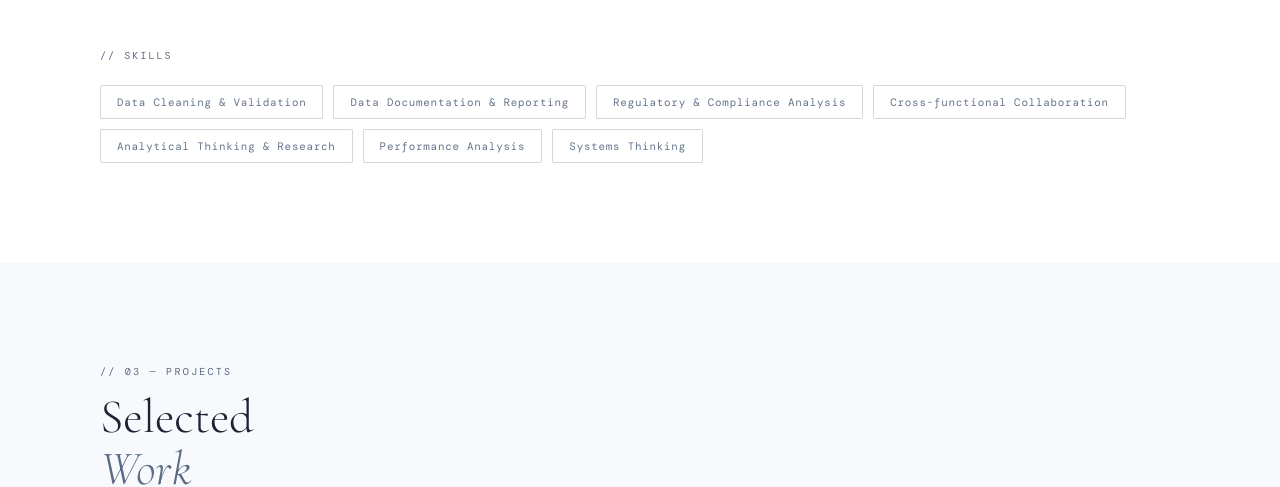
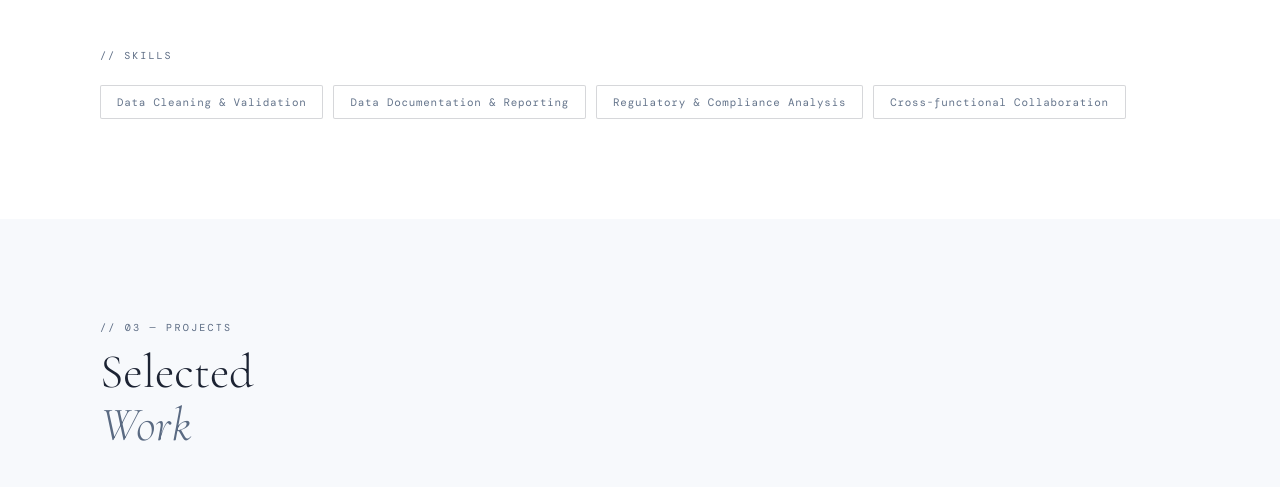
Before and after one commit to Sannisaheedsanni/sannisaheedsanni.github.io, a plain HTML site: page index.html in a window 1280 px wide. Shown: the part 1840-2327 px from the top of the page. Drawn offline with nearby package versions, Linux system fonts and the light colour scheme; a web font is replaced by a local one.

Commit message:
Update index.html

```diff
--- a/index.html
+++ b/index.html
@@ -516,9 +516,6 @@
         <span class="concept-tag">Data Documentation &amp; Reporting</span>
         <span class="concept-tag">Regulatory &amp; Compliance Analysis</span>
         <span class="concept-tag">Cross-functional Collaboration</span>
-        <span class="concept-tag">Analytical Thinking &amp; Research</span>
-        <span class="concept-tag">Performance Analysis</span>
-        <span class="concept-tag">Systems Thinking</span>
       </div>
     </div>
   </div>
```
